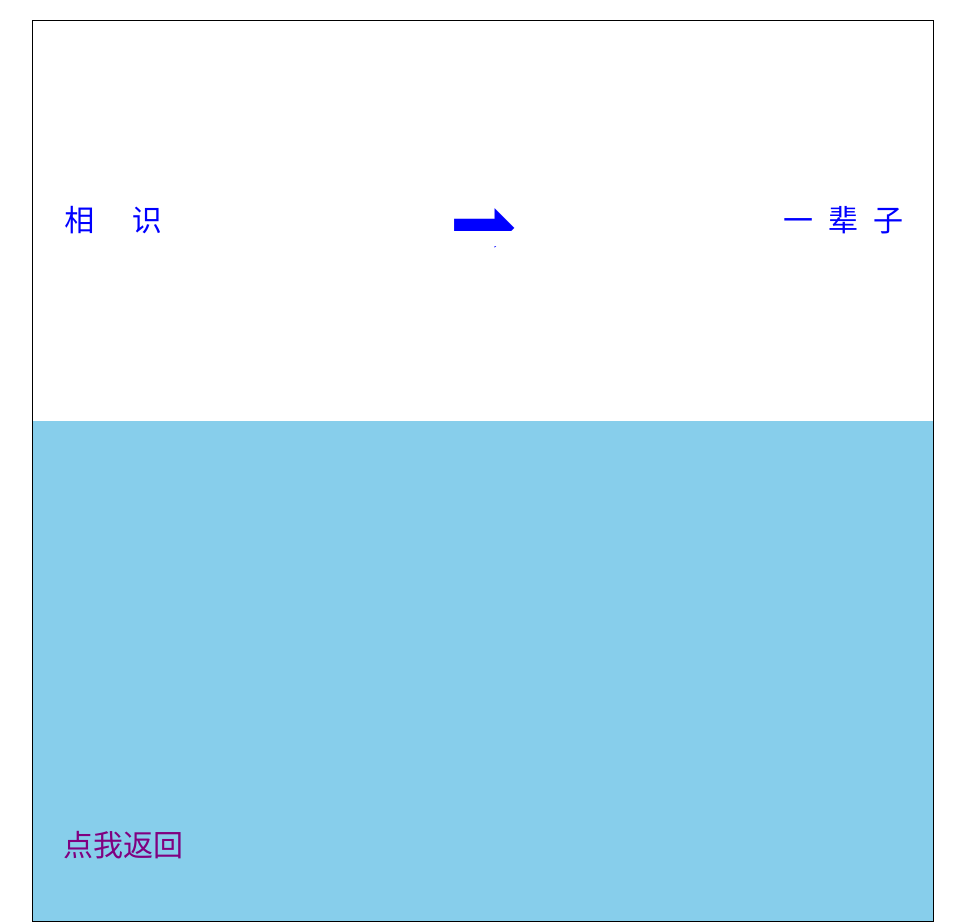
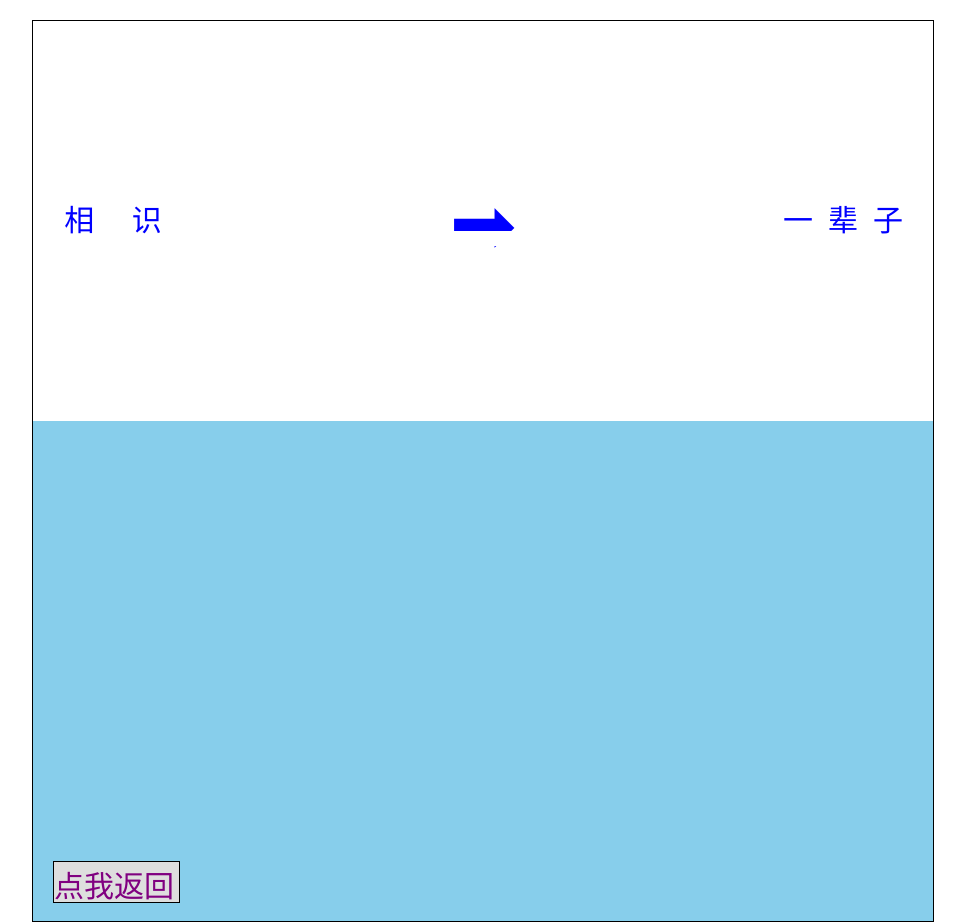
Before and after one commit to Honeyl/love, a plain HTML site: page running.html in a window 1280 px wide. Shown: the whole page, without its empty margins (157-1122 px from the left). Drawn offline with Linux system fonts and the light colour scheme.

Commit message:
Update running.html

```diff
--- a/running.html
+++ b/running.html
@@ -53,12 +53,14 @@
             color: blue;
         }
         a{
-            width: 200px;
-            height: 100px;
+             width: 125px;
+            height: 40px;
             position: absolute;
-            top: 800px;
-            left: 30px;
+            top: 840px;
+            left: 20px;
             font-size: 30px;
+            border: 1px solid black;
+            background-color:  #dedede;
         }
         a:link{
             color: purple;
```
